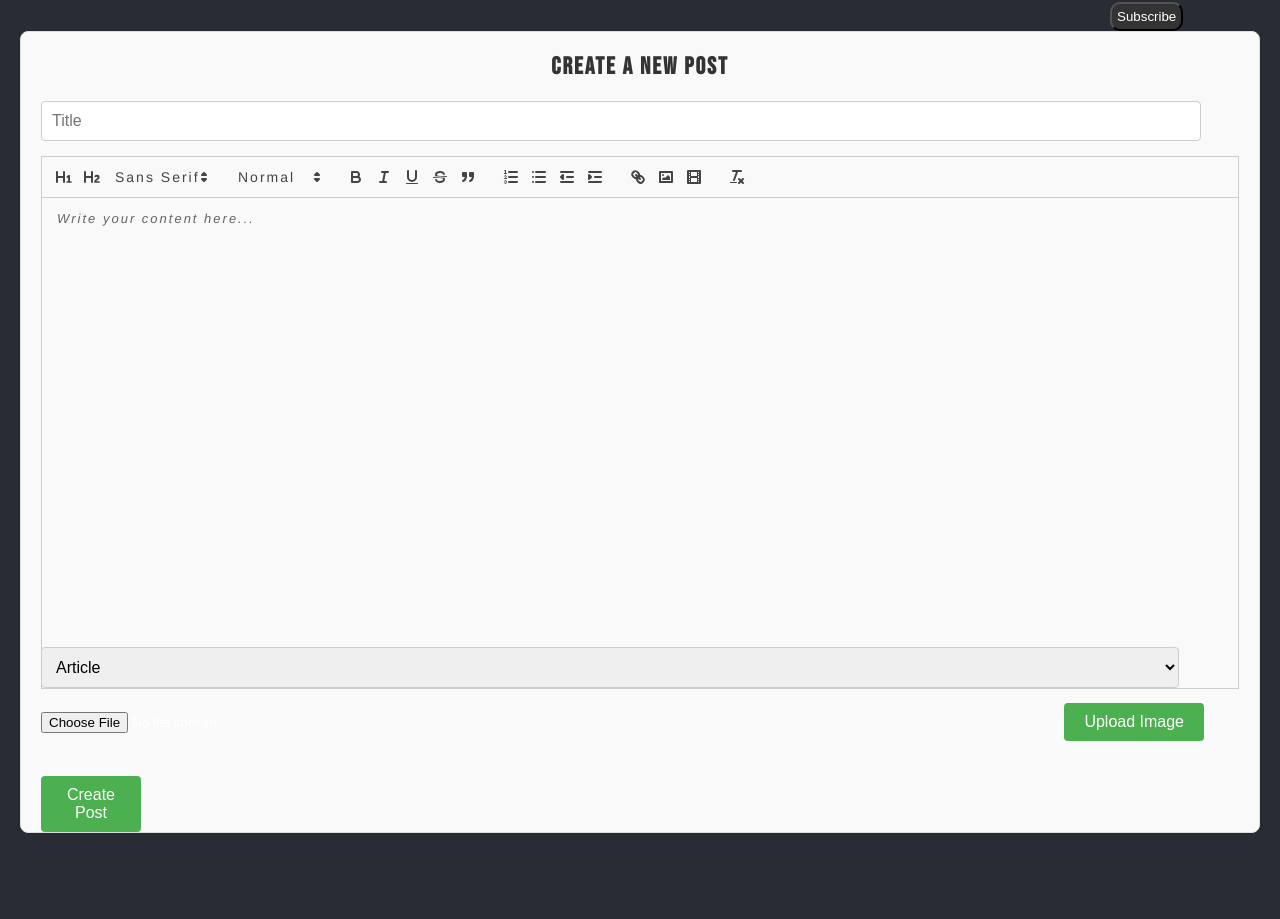
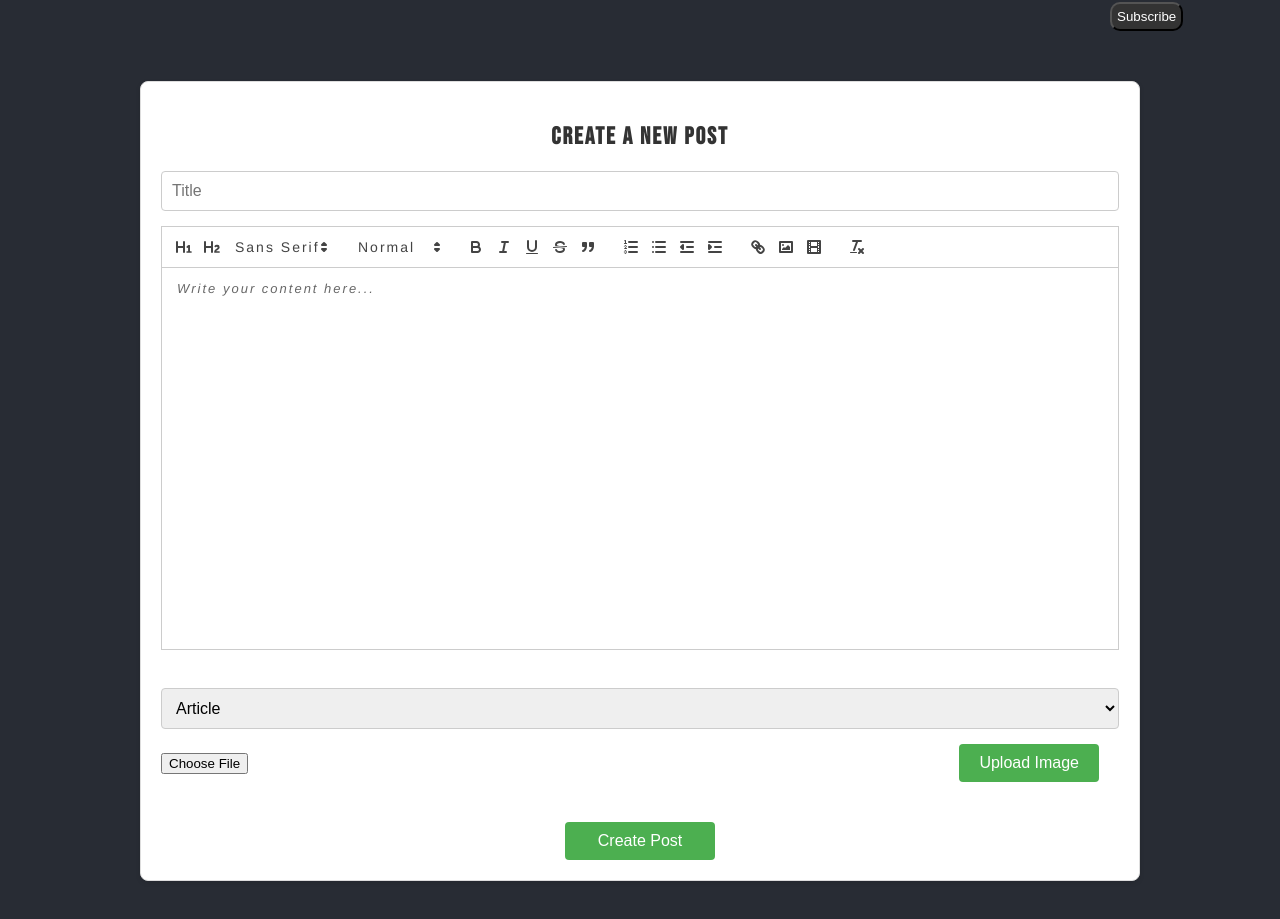
Before and after one commit to vicmoon/GreenishShadow, a React (Create React App) app in the folder frontend/: page /create-post in a window 1280 px wide. Shown: the part 175-1094 px from the top of the page. Before the commit the page ends 1008 px from the top, so only its background shows below. Built offline with nearby package versions, Linux system fonts and the light colour scheme; no server answers.

Commit message:
update quill

```diff
--- a/frontend/src/components/ArticleBody.css
+++ b/frontend/src/components/ArticleBody.css
@@ -1,6 +1,6 @@
 .article-content,
 .article-tag {
-  max-height: 100vh; /* Adjust this height based on your layout */
+  max-height: 80vh; /* Adjust this height based on your layout */
   max-width: 1200px;
   margin-left: 100px;
   overflow: hidden; /* Hide overflow */
@@ -8,6 +8,10 @@
   background-color: aliceblue;
   color: black;
   padding: 20px;
+}
+
+.article-content {
+  margin-bottom: 40px;
 }
 
 .article-content:hover {
--- a/frontend/src/components/ArticleBody.js
+++ b/frontend/src/components/ArticleBody.js
@@ -57,7 +57,8 @@ function ArticleBody() {
 
       <div className="article-content">
         <h2>{article.title}</h2>
-        <p>{article.content}</p>
+        {/* Render the content as HTML */}
+        <div dangerouslySetInnerHTML={{ __html: article.content }} />
         {/* {article.image && (
           <img
             src={article.image}
--- a/frontend/src/components/CreatePost.css
+++ b/frontend/src/components/CreatePost.css
@@ -1,49 +1,58 @@
-/* CreatePost.css */
-
+/* General layout adjustments */
 .create-post {
-  max-width: 1300px;
-  height: 100vh;
-  margin: 0 auto;
-  padding: 0 20px;
+  max-width: 1000px; /* Adjust the max width to fit your design */
+  margin: 50px auto; /* Center it with some space from the top */
+  padding: 20px;
   border: 1px solid #ddd;
   border-radius: 8px;
   box-shadow: 0 2px 5px rgba(0, 0, 0, 0.1);
-  background-color: #f9f9f9;
+  background-color: #fff;
   display: flex;
   flex-direction: column;
+  height: 100vh; /* Full height of the viewport */
+  box-sizing: border-box;
 }
 
-.quill-editor {
-  height: 100vh;
-  max-width: 1300px;
-  color: #333;
-}
 .create-post h2 {
   text-align: center;
   color: #333;
   margin-bottom: 20px;
 }
 
+/* Quill editor */
+.quill-editor {
+  flex: 1; /* Allow the Quill editor to grow and take up remaining space */
+  min-height: 300px; /* Set a minimum height to ensure it's not too small */
+  max-height: calc(
+    100vh - 150px
+  ); /* Subtract some space for other form elements */
+  color: #333;
+  margin-bottom: 20px;
+}
+
 .input-field,
-.textarea-field,
 .select-field {
   margin-bottom: 15px;
   padding: 10px;
   font-size: 16px;
   border: 1px solid #ccc;
   border-radius: 4px;
-  width: 95%;
+  width: 100%; /* Use full width of the form */
+  box-sizing: border-box; /* Ensure padding doesn’t affect width */
 }
 
-.textarea-field {
-  height: 300px;
-  resize: none;
+.select-field {
+  cursor: pointer;
+}
+
+select {
+  margin-top: 60px;
 }
 
 .image-upload {
   display: flex;
+  align-items: center;
   justify-content: space-between;
-  align-items: center;
   margin-bottom: 20px;
 }
 
@@ -56,6 +65,7 @@
   border-radius: 4px;
   cursor: pointer;
   font-size: 16px;
+  transition: background-color 0.3s ease; /* Smooth hover transition */
 }
 
 .upload-button:hover,
@@ -70,21 +80,21 @@
 }
 
 .upload-button {
-  margin-right: 35px;
+  margin-right: 20px;
 }
 
 .submit-button {
-  margin-top: 15px;
-  width: 100px;
-  display: flex;
-  flex-direction: column;
-  justify-content: center;
+  width: 150px; /* Adjust width for balance */
+  margin-top: 20px;
+  align-self: center; /* Center the button in the form */
 }
 
 .confirmation-message {
-  color: #333;
+  color: white;
   background-color: #4caf50;
   margin-bottom: 10px;
   padding: 10px;
-  border-radius: 30px;
+  text-align: center;
+  border-radius: 4px;
+  font-size: 16px;
 }
--- a/frontend/src/components/CreatePost.js
+++ b/frontend/src/components/CreatePost.js
@@ -2,7 +2,7 @@ import React, { useState } from 'react';
 import './CreatePost.css';
 import { storage } from '../firebaseConfig';
 import { ref, uploadBytes, getDownloadURL } from 'firebase/storage';
-import { useNavigate } from 'react-router-dom'; // Import useNavigate
+import { useNavigate } from 'react-router-dom';
 import ReactQuill from 'react-quill'; // Import React-Quill
 import 'react-quill/dist/quill.snow.css'; // Import Quill styles
 
@@ -14,9 +14,9 @@ function CreatePost() {
   const [imageURL, setImageURL] = useState('');
   const [isUploading, setIsUploading] = useState(false);
   const [isSubmitting, setIsSubmitting] = useState(false);
-  const [confirmationMessage, setConfirmationMessage] = useState(''); // State for confirmation message
+  const [confirmationMessage, setConfirmationMessage] = useState('');
 
-  const navigate = useNavigate(); // Initialize navigate hook
+  const navigate = useNavigate();
 
   const handleFileChange = (e) => {
     setImageFile(e.target.files[0]);
@@ -65,7 +65,6 @@ function CreatePost() {
     })
       .then((response) => {
         if (!response.ok) {
-          // If response status is not OK, throw an error with the response message
           return response.json().then((data) => {
             throw new Error(data.message || 'Error creating post');
           });
@@ -73,8 +72,6 @@ function CreatePost() {
         return response.json();
       })
       .then((data) => {
-        // If post creation is successful
-        console.log('Post created:', data);
         setTitle('');
         setContent('');
         setTag('Article');
@@ -82,16 +79,13 @@ function CreatePost() {
         setImageURL('');
         setIsSubmitting(false);
 
-        // Display success message
         setConfirmationMessage('✅ Post created successfully!');
 
-        // Redirect after a short delay
         setTimeout(() => {
           navigate('/');
         }, 3000);
       })
       .catch((error) => {
-        // Display the exact error message from the backend
         console.error('Error creating post:', error.message);
         setIsSubmitting(false);
         setConfirmationMessage(`❌ ${error.message}`);
@@ -114,12 +108,13 @@ function CreatePost() {
         className="input-field"
       />
 
+      {/* Quill editor */}
       <ReactQuill
         value={content}
-        onChange={setContent}
-        placeholder="Write your content here..."
+        onChange={setContent} // Set content using ReactQuill
         modules={CreatePost.modules}
         formats={CreatePost.formats}
+        placeholder="Write your content here..."
         className="quill-editor"
       />
 
```
